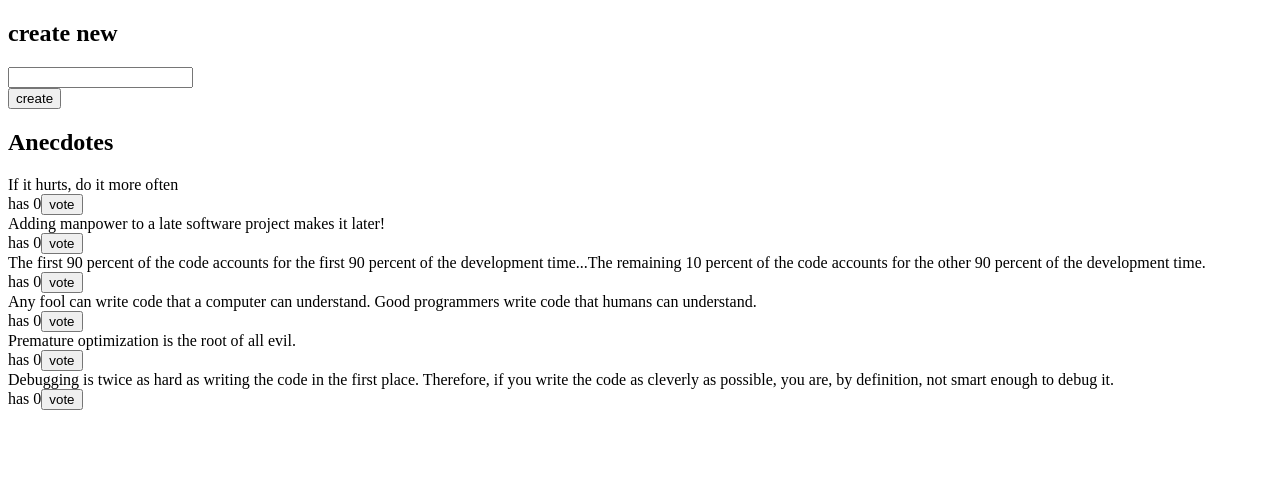
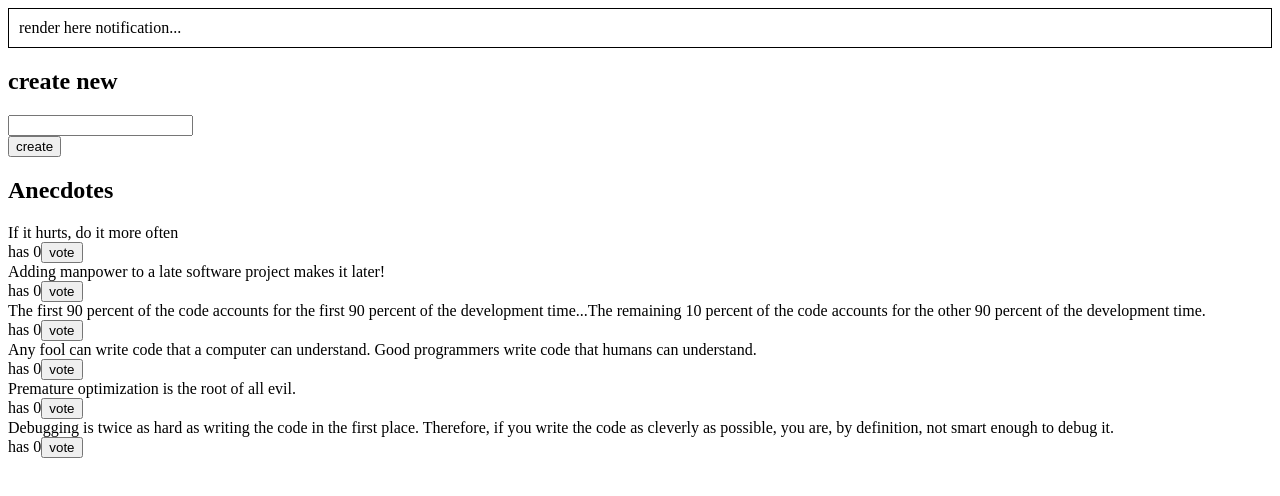
Before and after one commit to MyatKaungKyaw/fullstackopen-part6, a React (Create React App) app in the folder redux-anecdotes/: page / in a window 1280 px wide. Shown: the top 496 px of the page. Built offline with nearby package versions, Linux system fonts and the light colour scheme.

Commit message:
add notification component

```diff
--- a/redux-anecdotes/src/App.js
+++ b/redux-anecdotes/src/App.js
@@ -1,9 +1,11 @@
 import AnecdoteList from './components/AnecdoteList'
 import AnecdoteForm from './components/AnecdoteForm'
+import Notification from './components/Notification'
 
 const App = () => {
   return (
     <div>
+      <Notification />
       <AnecdoteForm />
       <AnecdoteList />
     </div>
```
